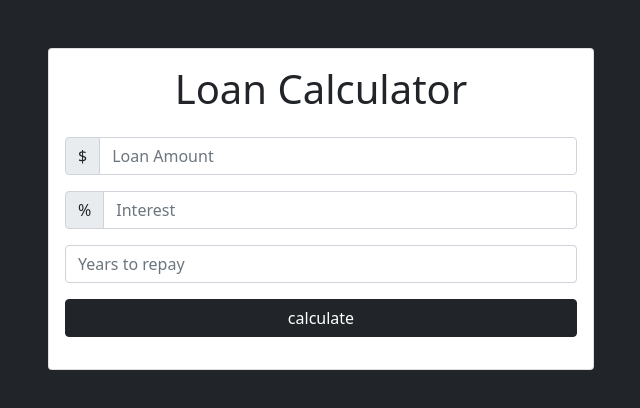
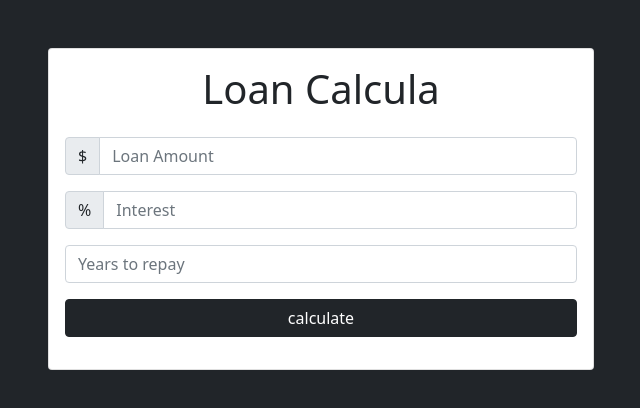
Before and after one commit to emilianoValtech/loan-calculator, a plain HTML site: page index.html in a window 1280 px wide. Shown: the whole page, without its empty margins (319-959 px from the left). Drawn offline with nearby package versions, Linux system fonts and the light colour scheme.

Commit message:
testing commit

```diff
--- a/index.html
+++ b/index.html
@@ -19,7 +19,7 @@
         <div class="row">
             <div class="col-md-6 mx-auto">
                 <div class="card card-body text-center mt-5">
-                    <h1 class="heading-display-5 pb-3 heading">Loan Calculator</h1>
+                    <h1 class="heading-display-5 pb-3 heading">Loan Calcula</h1>
                     <form id="loan-form">
                         <div class="form-group pb-3">
                             <div class="input-group">
```
